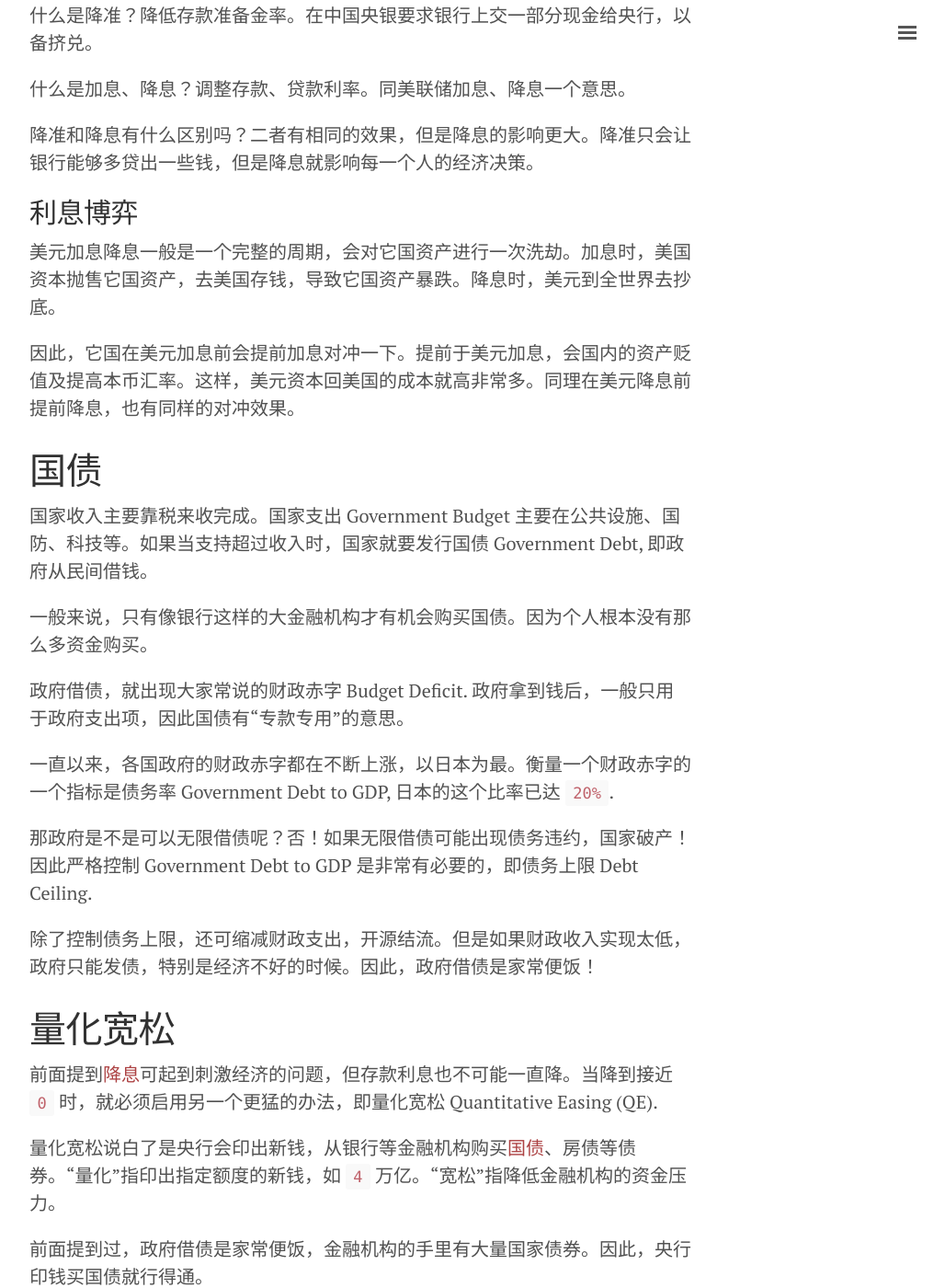
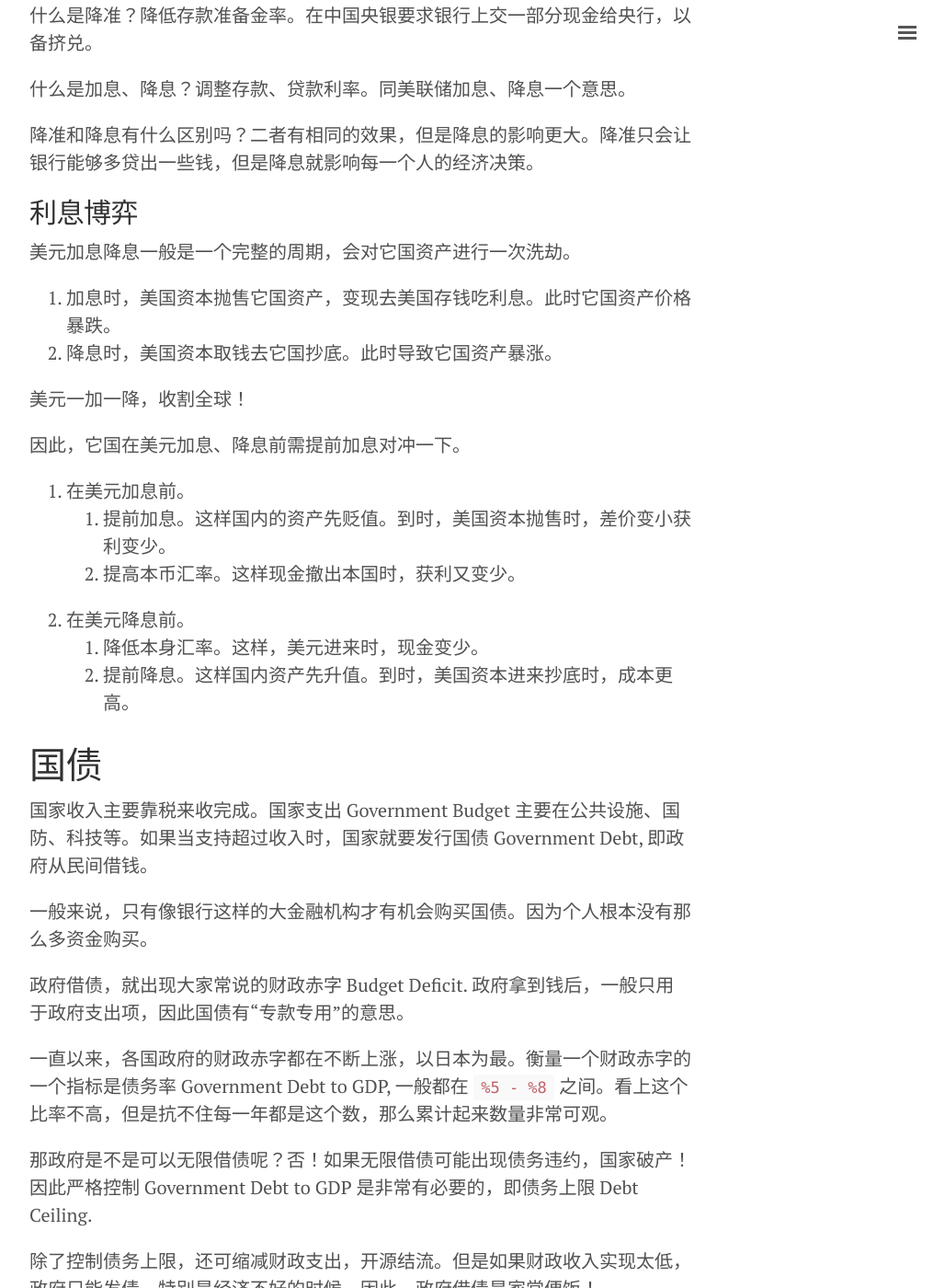
Before and after one commit to outsinre/zh-blog, a Jekyll site: the page built from _posts/2024-10-01-economy.md, in a window 1280 px wide and 1400 px high, scrolled down 1931 px. Shown: the whole window at 92% size, without its empty margins (248-1276 px from the left). Built offline with Jekyll 4.4.1, drawn with Linux system fonts in a browser that asks for light colours; comment, search, counter and statistics services are not loaded; some of the changed text lies outside the part shown.

Commit message:
feat(economy): new update

```diff
--- a/_posts/2024-10-01-economy.md
+++ b/_posts/2024-10-01-economy.md
@@ -50,9 +50,21 @@ title: 经济常识
 
 ## 利息博弈 ##
 
-美元加息降息一般是一个完整的周期，会对它国资产进行一次洗劫。加息时，美国资本抛售它国资产，去美国存钱，导致它国资产暴跌。降息时，美元到全世界去抄底。
+美元加息降息一般是一个完整的周期，会对它国资产进行一次洗劫。
 
-因此，它国在美元加息前会提前加息对冲一下。提前于美元加息，会国内的资产贬值及提高本币汇率。这样，美元资本回美国的成本就高非常多。同理在美元降息前提前降息，也有同样的对冲效果。
+1. 加息时，美国资本抛售它国资产，变现去美国存钱吃利息。此时它国资产价格暴跌。
+2. 降息时，美国资本取钱去它国抄底。此时导致它国资产暴涨。
+
+美元一加一降，收割全球！
+
+因此，它国在美元加息、降息前需提前加息对冲一下。
+
+1. 在美元加息前。
+   1. 提前加息。这样国内的资产先贬值。到时，美国资本抛售时，差价变小获利变少。
+   2. 提高本币汇率。这样现金撤出本国时，获利又变少。
+2. 在美元降息前。
+   1. 降低本身汇率。这样，美元进来时，现金变少。
+   2. 提前降息。这样国内资产先升值。到时，美国资本进来抄底时，成本更高。
 
 # 国债 #
 
@@ -62,11 +74,13 @@ title: 经济常识
 
 政府借债，就出现大家常说的财政赤字 Budget Deficit. 政府拿到钱后，一般只用于政府支出项，因此国债有“专款专用”的意思。
 
-一直以来，各国政府的财政赤字都在不断上涨，以日本为最。衡量一个财政赤字的一个指标是债务率 Government Debt to GDP, 日本的这个比率已达 `20%`.
+一直以来，各国政府的财政赤字都在不断上涨，以日本为最。衡量一个财政赤字的一个指标是债务率 Government Debt to GDP, 一般都在 `%5 - %8` 之间。看上这个比率不高，但是抗不住每一年都是这个数，那么累计起来数量非常可观。
 
 那政府是不是可以无限借债呢？否！如果无限借债可能出现债务违约，国家破产！因此严格控制 Government Debt to GDP 是非常有必要的，即债务上限 Debt Ceiling.
 
 除了控制债务上限，还可缩减财政支出，开源结流。但是如果财政收入实现太低，政府只能发债，特别是经济不好的时候。因此，政府借债是家常便饭！
+
+国债和其它贷款没有什么本质区别，即提前消费未来。最后还得年轻人来还。
 
 # 量化宽松 #
 
```
Also changed, not shown: other parts of _posts/2024-10-01-economy.md (+9 -9 lines).
